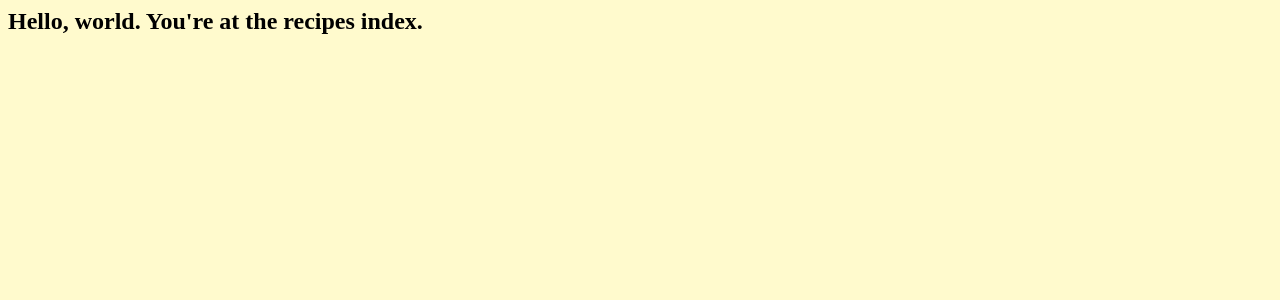
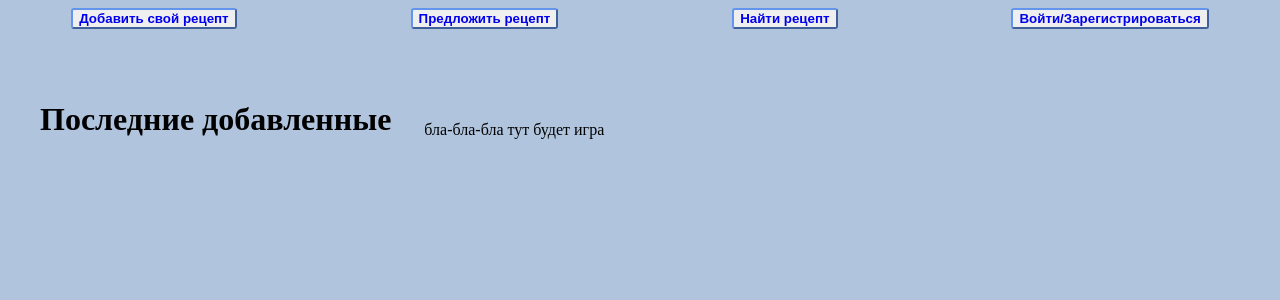
Before and after one commit to KalininN/what-to-cook, a Django app: page /recipes/ in a window 1280 px wide. Shown: the top 300 px of the page. Run offline with Django 3.2, Linux system fonts and the light colour scheme; data that the repository does not hold is empty.

Commit message:
Do title page more beautiful

```diff
--- a/whattocook/recipes/templates/titlepage.html
+++ b/whattocook/recipes/templates/titlepage.html
@@ -2,15 +2,70 @@
 <head>
     <title>his-own-chef.ru - Сам себе повар</title>
     <style type="text/css">
-        div {}
-        body {background-color: lemonchiffon;}
+        #header {
+            box-sizing: border-box;
+            display: flex;
+            flex-direction: row;
+            justify-content: space-between;
+            align-items: baseline;
+            margin-left: 5%;
+            width: 90%;
+            margin-bottom: 40px;
+        }
+        #header a {
+        text-decoration: none;
+        font-weight: bold;
+        }
+        #header a:hover {
+        text-decoration: underline;
+        }
+
+        #last-added-recipes {
+        padding: 30px;
+        }
+
+        div.recipe-short {
+        margin-bottom: 20px;
+        }
+        div.recipe-short h2 {
+        margin-bottom: 3px;
+        }
+        div.recipe-short p {
+        margin-top: 3px;
+        }
+
+        #button{
+        background: cornflowerbluee;
+        border-color: cornflowerblue;
+        border-radius: 3px;
+        }
+
+        body {background-color: lightsteelblue;}
     </style>
 </head>
 <body>
-<h2>Hello, world. You're at the recipes index.</h2>
-{% for recipe in last_recipes %}
-    <h2>{{ recipe.title }}</h2>
-    <p> Время приготовления: {{ recipe.time }}</p>
-{% endfor %}
+<div id="header">
+<button id="button"><a href="/recipes">Добавить свой рецепт</a></button>
+<button id="button"><a href="/recipes">Предложить рецепт</a></button>
+<button id="button"><a href="/recipes">Найти рецепт</a></button>
+<button id="button"><a href="/recipes">Войти/Зарегистрироваться</a></button>
+</div>
+<table>
+    <tr>
+        <td id="last-added-recipes">
+            <h1>Последние добавленные</h1>
+            {% for recipe in last_recipes %}
+            <div class="recipe-short">
+                <h2>{{ recipe.title | safe }}</h2>
+                <p> Время приготовления: {{ recipe.time }}</p>
+            </div>
+            {% endfor %}
+        </td>
+        <td id="find-recipe">
+        бла-бла-бла
+        тут будет игра
+        </td>
+    </tr>
+</table>
 </body>
 </html>
```
